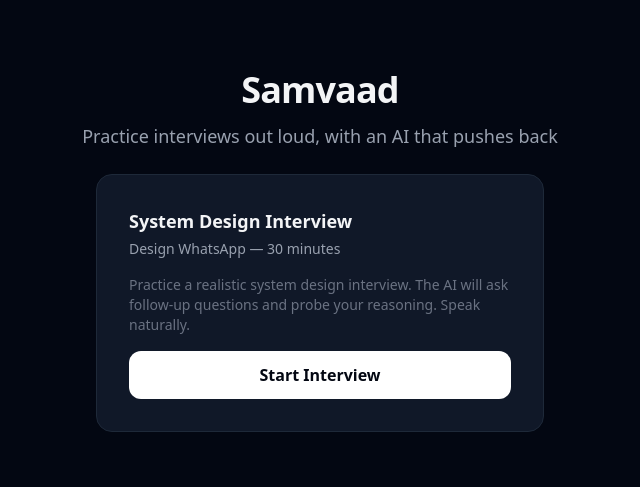
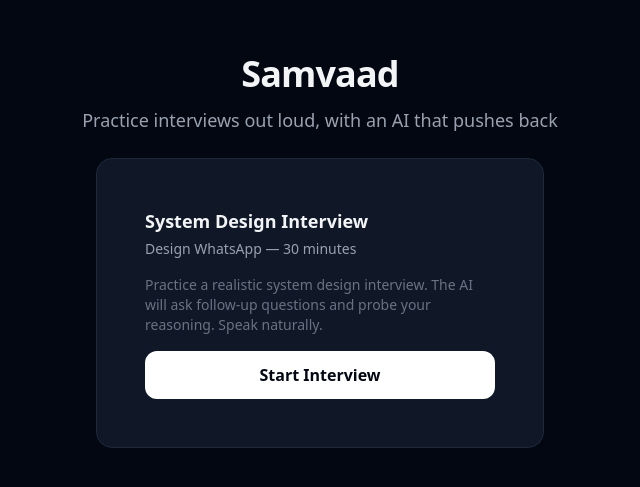
Before and after one commit to cashwanikumar/samvaad, a Next.js app: page / in a window 1280 px wide. Shown: the part 149-636 px from the top of the page, without its empty margins (320-960 px from the left). Built offline with nearby package versions, Linux system fonts and the light colour scheme.

Commit message:
ticket S3-001: padding 32px → 48px on card div (p-8 → p-12)

```diff
--- a/src/app/page.tsx
+++ b/src/app/page.tsx
@@ -8,7 +8,7 @@ export default function Home() {
         <p className="text-gray-400 text-lg">Practice interviews out loud, with an AI that pushes back</p>
       </div>
 
-      <div className="bg-gray-900 border border-gray-800 rounded-2xl p-8 max-w-md w-full space-y-4">
+      <div className="bg-gray-900 border border-gray-800 rounded-2xl p-12 max-w-md w-full space-y-4">
         <div className="space-y-1">
           <h2 className="font-semibold text-lg">System Design Interview</h2>
           <p className="text-gray-400 text-sm">Design WhatsApp — 30 minutes</p>
```
